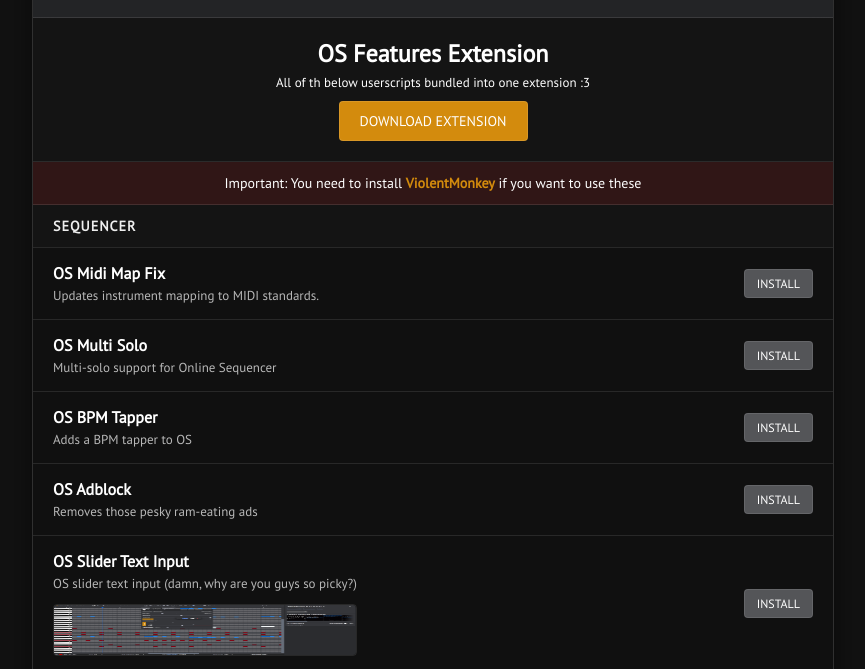
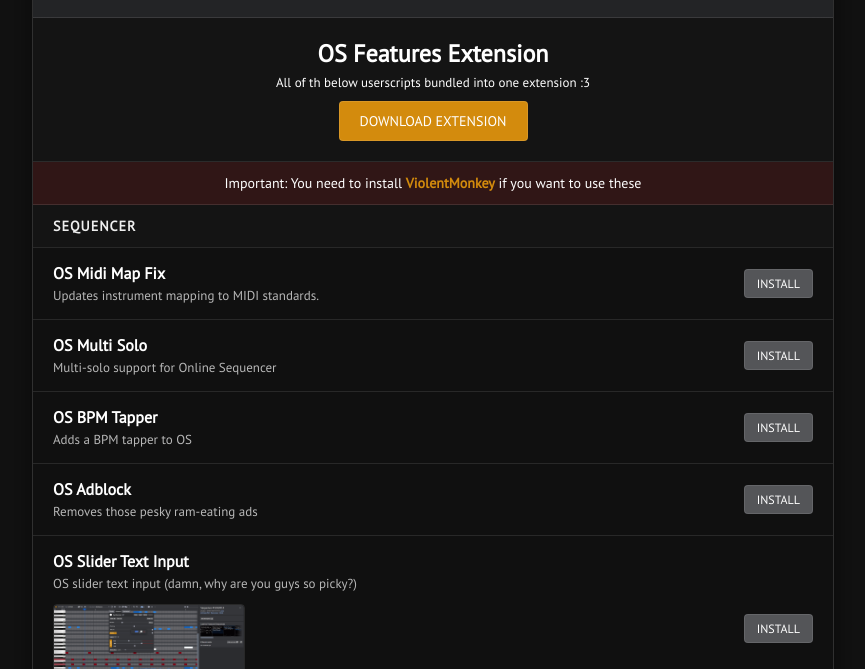
Before and after one commit to Lastie-OS/os-userscripts, a plain HTML site: page index.html in a window 1280 px wide. Shown: the part 93-762 px from the top of the page, without its empty margins (207-1072 px from the left). Drawn offline with Linux system fonts and the light colour scheme.

Commit message:
Updated .preview-img to have proper scaling

```diff
--- a/index.html
+++ b/index.html
@@ -177,7 +177,8 @@
         }
 
         .preview-img {
-            max-height: 50px;
+            max-height: 100px;
+            max-width: 190px;
             border-radius: 4px;
             border: 1px solid var(--border-glass);
             cursor: pointer;
```
